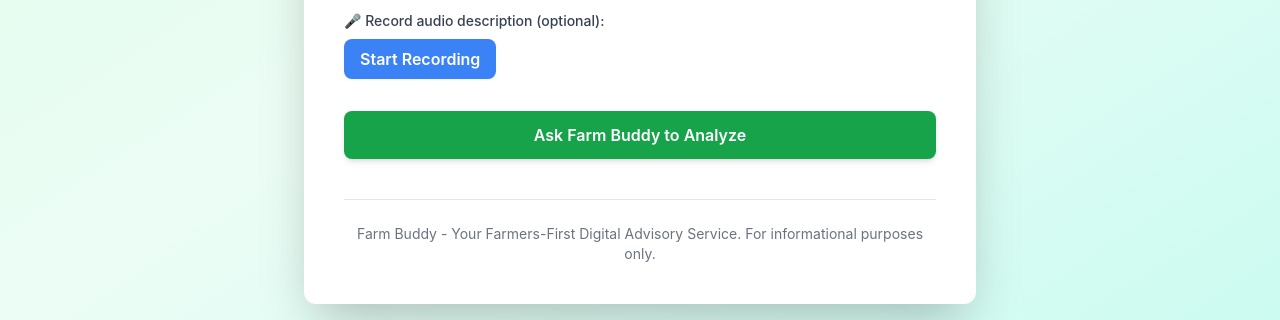
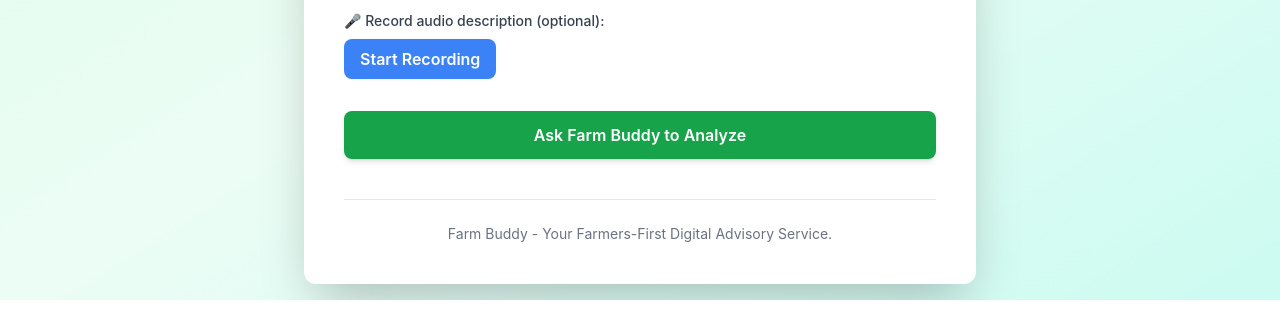
Before and after one commit to 5kodds/Farmbuddy, a plain HTML site: page index.html in a window 1280 px wide. Shown: the part 511-831 px from the top of the page. Drawn offline with nearby package versions, Linux system fonts and the light colour scheme.

Commit message:
updated index

```diff
--- a/index.html
+++ b/index.html
@@ -112,7 +112,7 @@
             </main>
 
         <footer class="text-center mt-10 pt-6 border-t border-gray-200">
-            <p class="text-sm text-gray-500">Farm Buddy - Your Farmers-First Digital Advisory Service. For informational purposes only.</p>
+            <p class="text-sm text-gray-500">Farm Buddy - Your Farmers-First Digital Advisory Service.</p>
         </footer>
     </div>
 
```
